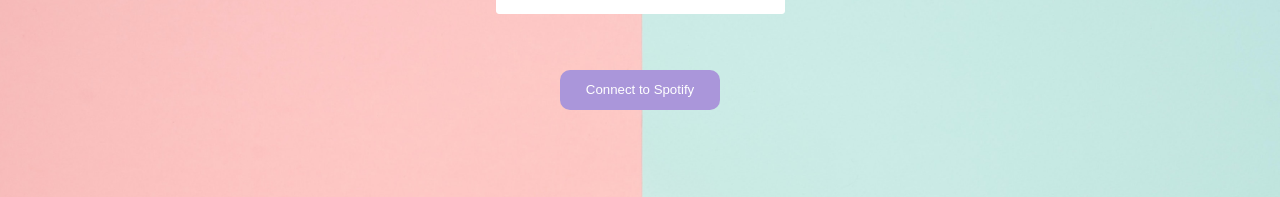
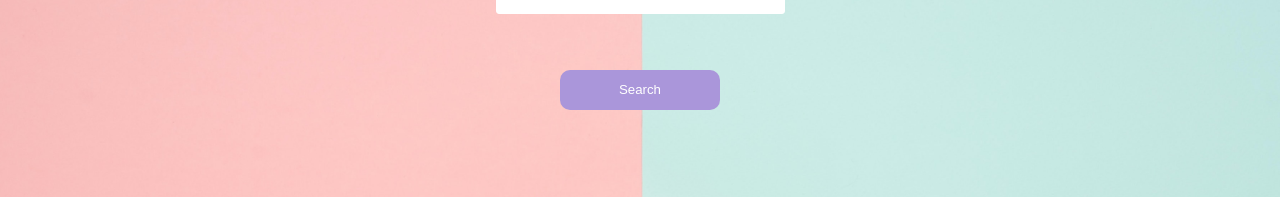
Before and after one commit to hchurch11/playlist-with-me, a React (Create React App) app: page / in a window 1280 px wide. Shown: the part 231-428 px from the top of the page. Built offline with nearby package versions, Linux system fonts and the light colour scheme; no server answers.

Commit message:
removed buttonText state

```diff
--- a/src/Components/SearchBar/SearchBar.js
+++ b/src/Components/SearchBar/SearchBar.js
@@ -6,16 +6,12 @@
     super(props);
     this.state = {
       searchedSong: "",
-      buttonText: "Connect to Spotify",
     };
     this.search = this.search.bind(this);
     this.handleTermChange = this.handleTermChange.bind(this);
   }
 
   search(searchedSong) {
-    this.setState({
-      buttonText: "Search",
-    });
     this.props.onSearch(this.state.searchedSong);
   }
 
@@ -32,7 +28,7 @@
           onChange={this.handleTermChange}
         />
         <button onClick={this.search} className="SearchButton">
-          {this.state.buttonText}
+          Search
         </button>
       </div>
     );
```
